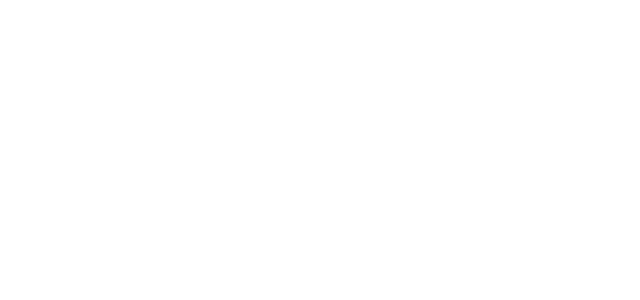
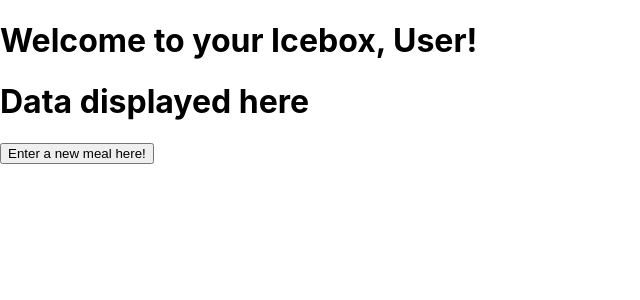
Before and after one commit to JacobPaul710/DIHATE-FRONTEND, a React (Create React App) app: page /icebox in a window 1280 px wide. Before the commit this address had no page. Shown: the top 300 px of the page, without its empty margins (0-640 px from the left). Built offline with nearby package versions, Linux system fonts and the light colour scheme.

Commit message:
Creates skeleton for icebox index page.

```diff
--- a/src/App.js
+++ b/src/App.js
@@ -4,12 +4,14 @@
 
 import Home from './components/pages/home/Home';
 import Registration from './components/pages/registration/Registration';
+import Icebox from './components/pages/icebox index/IceBox';
 
 function App () {
   return (
     <Routes>
       <Route path='/' element={<Home />} />
       <Route path='/registration' element={<Registration />} />
+      <Route path='/icebox' element={<Icebox />} />
     </Routes>
   )
 }
--- a/src/components/pages/home/Home.js
+++ b/src/components/pages/home/Home.js
@@ -13,6 +13,8 @@
                     <input placeholder="Password" />
                     <br />
                     <button>Log in</button>
+                    <br />
+                    <Link to='/icebox'>Temp Icebox Link</Link>
                 </form>
             </div>
             <div>
--- /dev/null
+++ b/src/components/pages/icebox index/IceBox.js
@@ -0,0 +1,15 @@
+import { Link } from "react-router-dom";
+
+function Icebox () {
+    return(
+        <>
+            <div><h1>Welcome to your Icebox, User!</h1></div>
+            <div><h1>Data displayed here</h1></div>
+            <div>
+                <Link to="/newmeal"><button>Enter a new meal here!</button></Link>
+            </div>
+        </>
+    )
+}
+
+export default Icebox;
```
Also changed, not shown: src/components/pages/icebox index/icebox.css (added).
